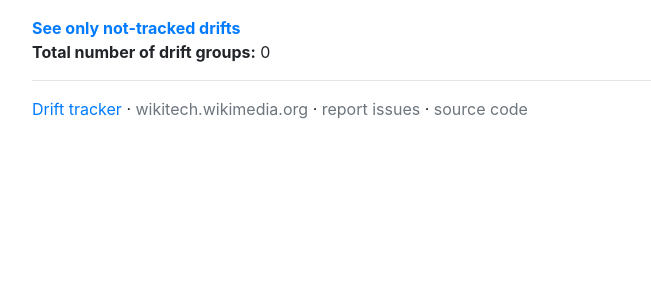
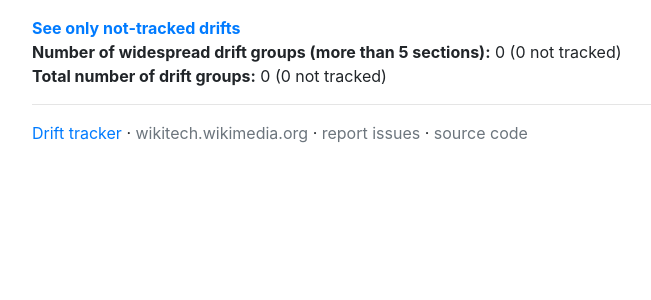
Before and after one commit to Ladsgroup/db-analyzor-tools, a Flask app: page /report/core in a window 1280 px wide. Shown: the part 56-356 px from the top of the page, without its empty margins (53-704 px from the left). Run offline with Flask 2, Linux system fonts and the light colour scheme; data that the repository does not hold is empty; some libraries are stand-ins or nearby versions.

Commit message:
Improvements on the webservice
 - Redirect
 - Add 404
 - Add some stats on drifts

```diff
--- a/drift-tracker/app.py
+++ b/drift-tracker/app.py
@@ -1,6 +1,6 @@
 from drift_tracker.tracking import set_tracking_internal
 from drift_tracker.report import get_report
-from flask import Flask, render_template, request
+from flask import Flask, render_template, request, redirect
 
 app = Flask(__name__)
 
@@ -14,7 +14,7 @@ valid_categories = [
 @app.route("/report/")
 @app.route("/report")
 def hello():
-    return report('core')
+    return redirect("/report/core")
 
 
 @app.route("/report/<category>")
@@ -22,8 +22,14 @@ def hello():
 def report(category):
     if category not in valid_categories:
         return render_template('page_not_found.html'), 404
-    res = get_report(category)
-    return render_template('report.html', report=res, len_report=len(res))
+    res = get_report(category, request.args.get('untrackedOnly', False))
+    stats = {
+        'total': len(res),
+        'widespread': len([i for i in res if i['section_count'] > 5]),
+        'untracked': len([i for i in res if not i['tracked']]),
+        'untracked_widespread': len([i for i in res if i['section_count'] > 5 and not i['tracked']]),
+    }
+    return render_template('report.html', report=res, stats=stats)
 
 
 @app.route("/set-tracking", methods=['POST'])
--- /dev/null
+++ b/drift-tracker/templates/page_not_found.html
@@ -0,0 +1,6 @@
+{% extends "base.html" %}
+{% block content %}
+<div class="alert alert-danger" role="alert">
+    404! Page not found.
+</div>
+{% endblock %}
--- a/drift-tracker/templates/report.html
+++ b/drift-tracker/templates/report.html
@@ -23,7 +23,8 @@
 </style>
 <div class="content">
     <b><a href='?untrackedOnly=1'>See only not-tracked drifts</a></b><br>
-    <b>Total number of drift groups:</b> {{ len_report }}
+    <b>Number of widespread drift groups (more than 5 sections):</b> {{ stats.widespread }} ({{ stats.untracked_widespread }} not tracked)<br>
+    <b>Total number of drift groups:</b> {{ stats.total }} ({{ stats.untracked }} not tracked)
     {% for i in report %}
     <div class="drift {% if i.tracked %}tracked{% else %}untracked{% endif %}">
         <h2>{{i.name}}</h2>
```
